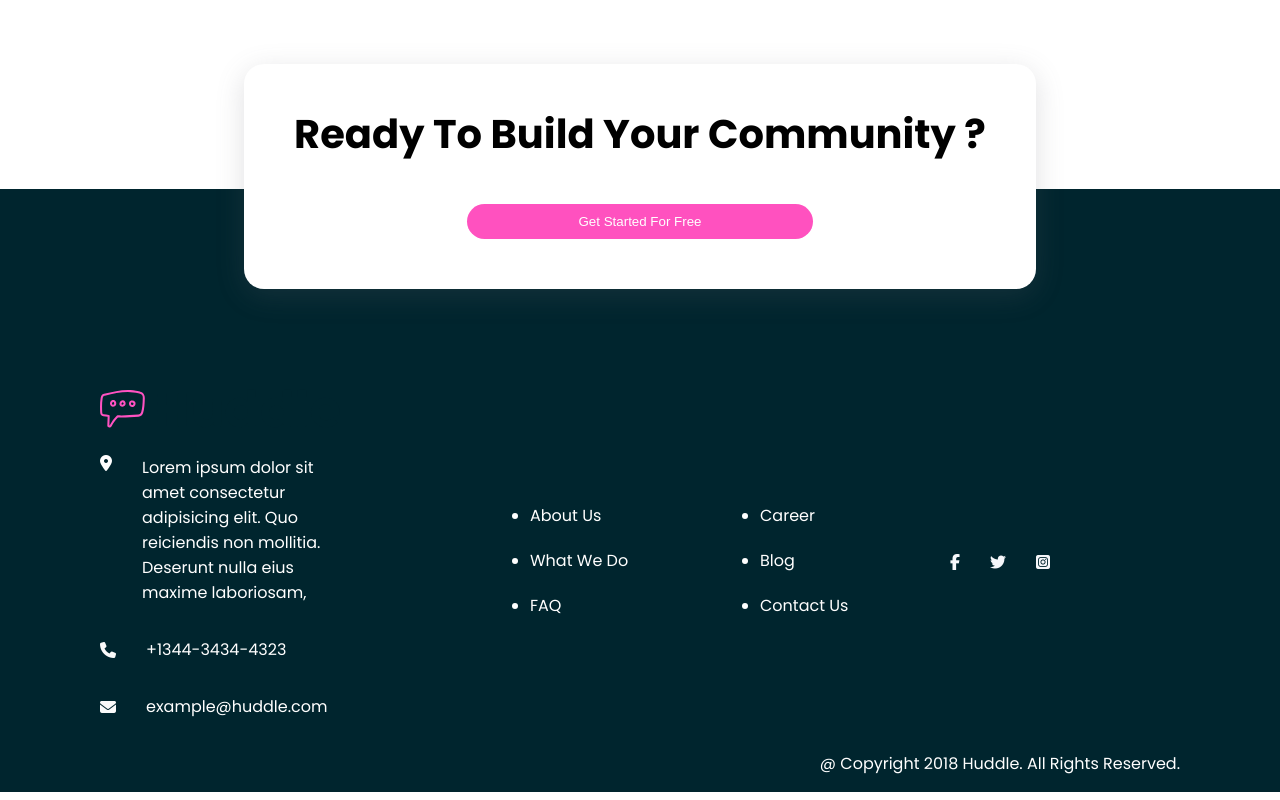
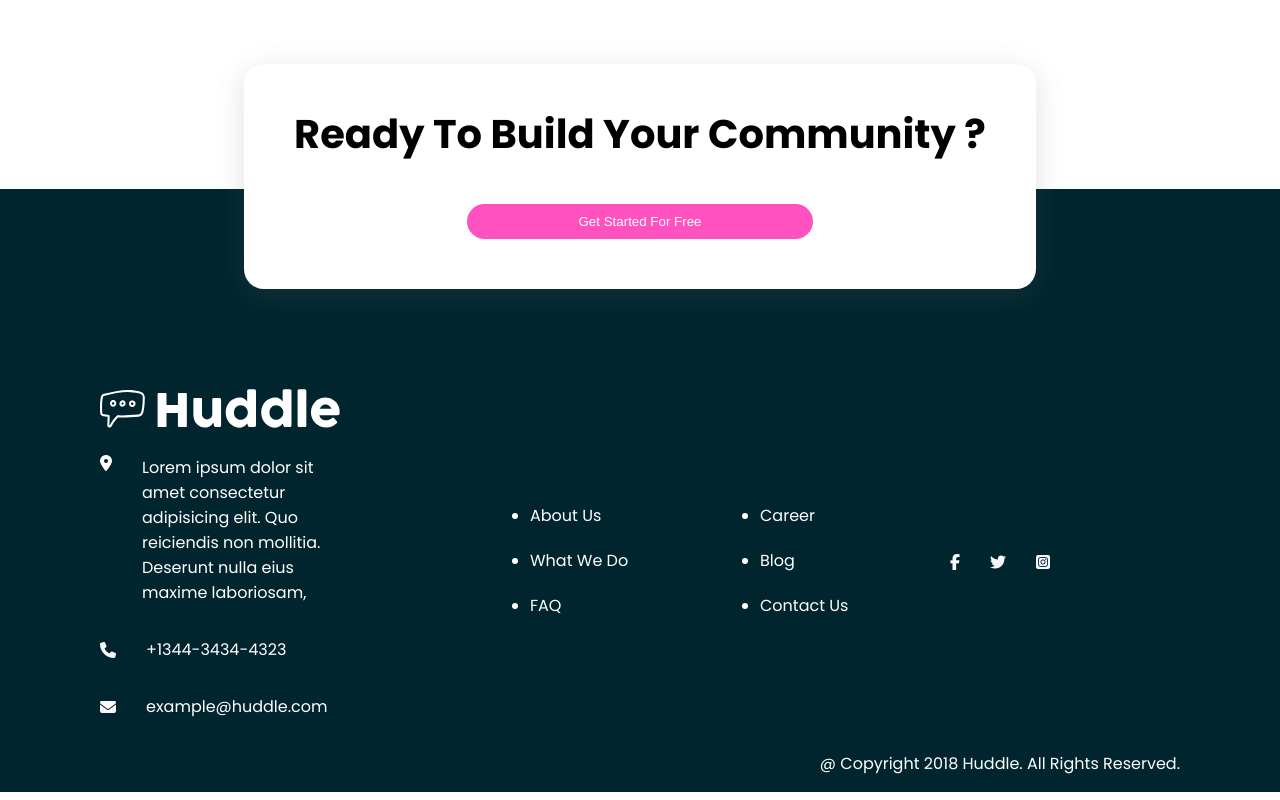
Before and after one commit to azmaeenmahtab/project-alpha, a plain HTML site: page index.html in a window 1280 px wide. Shown: the part 2058-2858 px from the top of the page. Drawn offline with Linux system fonts and the light colour scheme.

Commit message:
dekstop format done

```diff
--- a/index.html
+++ b/index.html
@@ -96,7 +96,7 @@
             <!-- first col -->
             <div style="display: flex; flex-direction: column; flex: 1; margin-right: 150px;">
                 <div>
-                    <img src="images/logo.svg" alt="">
+                    <img src="images/logo_updated.svg" alt="">
                 </div>
                 <div style="display: flex; gap: 30px; align-items:start; margin-top: 20px;">
                     <i class="fa-solid fa-location-dot" style="color: #ffffff;"></i>
```
Also changed, not shown: images/logo_updated.svg (added).
